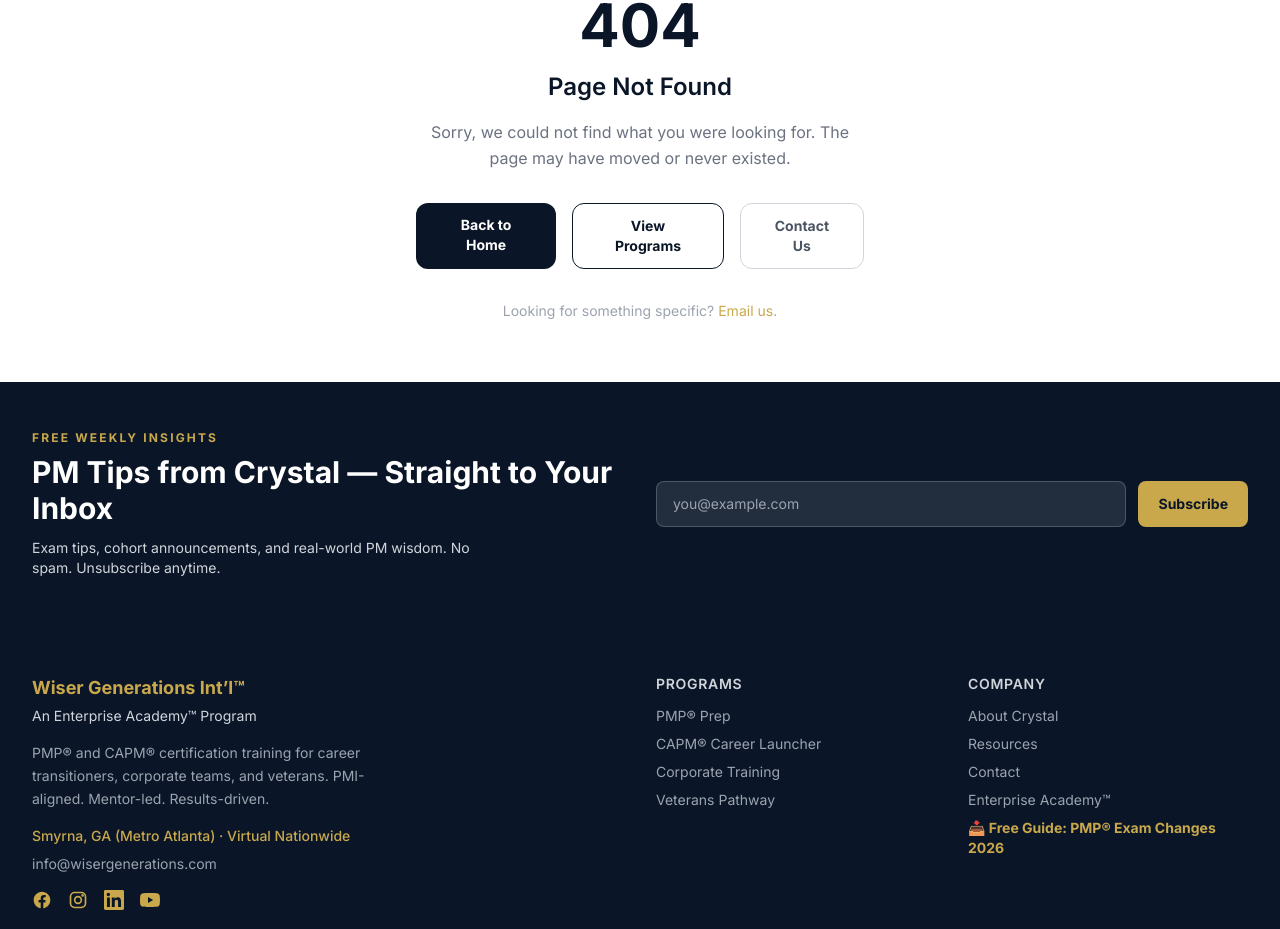
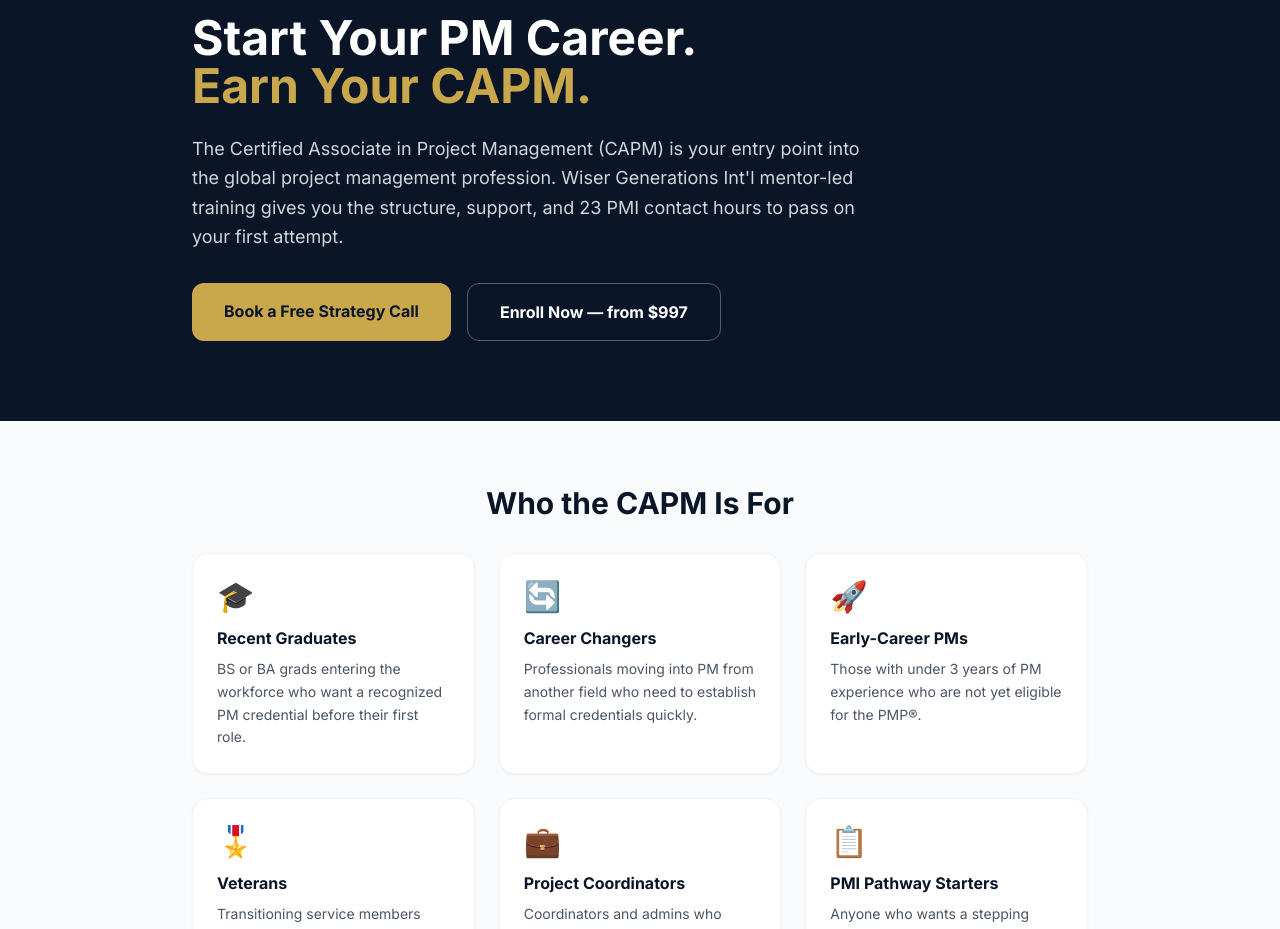
Before and after one commit to D4CGDBEMWS/wisergenerations-pmp, a Next.js app: page /capm in a window 1280 px wide. Before the commit this address had no page. Shown: the part 162-1091 px from the top of the page. Built offline with nearby package versions, Linux system fonts and the light colour scheme.

Commit message:
Add CAPM Certification Prep page
This page provides information about the CAPM certification, including its benefits, target audience, and enrollment options.

```diff
--- /dev/null
+++ b/app/capm/page.tsx
@@ -0,0 +1,185 @@
+import type { Metadata } from 'next'
+import Link from 'next/link'
+
+export const metadata: Metadata = {
+  title: 'CAPM Certification Prep',
+  description: 'Earn your CAPM certification with Wiser Generations Int\'l mentor-led training. Designed for career changers and early-career professionals. PMI-aligned curriculum.',
+}
+
+export default function CAPMPage() {
+  return (
+    <div className="bg-white">
+
+      {/* Hero */}
+      <section className="bg-navy text-white py-20 px-4 sm:px-6 lg:px-8">
+        <div className="max-w-4xl mx-auto">
+          <p className="text-gold text-sm font-bold uppercase tracking-widest mb-3">CAPM Certification Prep</p>
+          <h1 className="text-4xl sm:text-5xl font-bold leading-tight mb-6">
+            Start Your PM Career.<br />
+            <span className="text-gold">Earn Your CAPM.</span>
+          </h1>
+          <p className="text-lg text-gray-300 mb-8 max-w-2xl leading-relaxed">
+            The Certified Associate in Project Management (CAPM) is your entry point into the global project
+            management profession. Wiser Generations Int&apos;l mentor-led training gives you the structure,
+            support, and 23 PMI contact hours to pass on your first attempt.
+          </p>
+          <div className="flex flex-col sm:flex-row gap-4">
+            <Link
+              href="https://calendly.com/space4grace/15min"
+              className="inline-block rounded-xl bg-gold px-8 py-4 text-base font-bold text-navy transition hover:bg-amber-400"
+            >
+              Book a Free Strategy Call
+            </Link>
+            <Link
+              href="/checkout"
+              className="inline-block rounded-xl border border-white/30 px-8 py-4 text-base font-bold text-white transition hover:bg-white/10"
+            >
+              Enroll Now — from $997
+            </Link>
+          </div>
+        </div>
+      </section>
+
+      {/* Who it's for */}
+      <section className="py-16 px-4 sm:px-6 lg:px-8 bg-gray-50">
+        <div className="max-w-4xl mx-auto">
+          <h2 className="text-3xl font-bold text-navy mb-8 text-center">Who the CAPM Is For</h2>
+          <div className="grid gap-6 sm:grid-cols-2 lg:grid-cols-3">
+            {[
+              { icon: '🎓', title: 'Recent Graduates', desc: 'BS or BA grads entering the workforce who want a recognized PM credential before their first role.' },
+              { icon: '🔄', title: 'Career Changers', desc: 'Professionals moving into PM from another field who need to establish formal credentials quickly.' },
+              { icon: '🚀', title: 'Early-Career PMs', desc: 'Those with under 3 years of PM experience who are not yet eligible for the PMP®.' },
+              { icon: '🎖️', title: 'Veterans', desc: 'Transitioning service members building civilian PM credentials alongside military experience.' },
+              { icon: '💼', title: 'Project Coordinators', desc: 'Coordinators and admins who support projects and want to formalize their PM knowledge.' },
+              { icon: '📋', title: 'PMI Pathway Starters', desc: 'Anyone who wants a stepping stone on the path to earning the PMP® in the future.' },
+            ].map(({ icon, title, desc }) => (
+              <div key={title} className="bg-white rounded-2xl p-6 shadow-sm border border-gray-100">
+                <div className="text-3xl mb-3">{icon}</div>
+                <h3 className="font-bold text-navy mb-2">{title}</h3>
+                <p className="text-gray-600 text-sm leading-relaxed">{desc}</p>
+              </div>
+            ))}
+          </div>
+        </div>
+      </section>
+
+      {/* What's included */}
+      <section className="py-16 px-4 sm:px-6 lg:px-8">
+        <div className="max-w-4xl mx-auto grid gap-12 md:grid-cols-2 md:items-center">
+          <div>
+            <p className="text-gold text-sm font-bold uppercase tracking-widest mb-2">What You Get</p>
+            <h2 className="text-3xl font-bold text-navy mb-6">CAPM Career Launcher — What&apos;s Included</h2>
+            <ul className="space-y-4">
+              {[
+                '23 PMI contact hours (satisfies CAPM eligibility requirement)',
+                'Live, mentor-led virtual sessions with Crystal Stewart, PMP',
+                'Beginner-friendly curriculum aligned with the current CAPM exam',
+                'PMI application support — we help you complete the paperwork',
+                'Practice exam question bank with full answer explanations',
+                'Career transition roadmap — from wherever you are to PM',
+                'Resume and LinkedIn profile review for PM positioning',
+                'Private cohort community access',
+                'Certificate of completion from Wiser Generations Int\'l',
+              ].map((item) => (
+                <li key={item} className="flex items-start gap-3">
+                  <span className="mt-1 flex-shrink-0 w-5 h-5 rounded-full bg-gold/20 text-gold flex items-center justify-center text-xs font-bold">✓</span>
+                  <span className="text-gray-700 text-sm leading-relaxed">{item}</span>
+                </li>
+              ))}
+            </ul>
+          </div>
+          <div className="bg-navy text-white rounded-2xl p-8">
+            <p className="text-gold text-sm font-bold uppercase tracking-widest mb-2">Investment</p>
+            <p className="text-4xl font-bold mb-1">from $997</p>
+            <p className="text-gray-300 text-sm mb-6">One-time investment. Payment plans available.</p>
+            <ul className="space-y-2 mb-8 text-sm text-gray-300">
+              <li>✓ Live cohort instruction</li>
+              <li>✓ 23 PMI contact hours certificate</li>
+              <li>✓ Application support included</li>
+              <li>✓ Veteran discount available</li>
+            </ul>
+            <Link
+              href="/checkout"
+              className="block w-full text-center rounded-xl bg-gold px-6 py-4 text-base font-bold text-navy transition hover:bg-amber-400"
+            >
+              Enroll Now
+            </Link>
+            <p className="mt-4 text-center text-xs text-gray-400">
+              Not sure yet?{' '}
+              <Link href="https://calendly.com/space4grace/15min" className="text-gold hover:underline">
+                Book a free call first
+              </Link>
+            </p>
+          </div>
+        </div>
+      </section>
+
+      {/* CAPM vs PMP */}
+      <section className="py-16 px-4 sm:px-6 lg:px-8 bg-gray-50">
+        <div className="max-w-3xl mx-auto">
+          <h2 className="text-3xl font-bold text-navy mb-8 text-center">CAPM vs. PMP — Which Is Right for You?</h2>
+          <div className="overflow-x-auto rounded-2xl border border-gray-200 shadow-sm">
+            <table className="w-full text-sm">
+              <thead className="bg-navy text-white">
+                <tr>
+                  <th className="px-6 py-4 text-left font-semibold">Criteria</th>
+                  <th className="px-6 py-4 text-center font-semibold">CAPM®</th>
+                  <th className="px-6 py-4 text-center font-semibold">PMP®</th>
+                </tr>
+              </thead>
+              <tbody className="divide-y divide-gray-100 bg-white">
+                {[
+                  ['Experience required', 'None (HS diploma)', '3–5 years leading projects'],
+                  ['Education required', 'Secondary + 23 contact hours', 'HS/Degree + 35 contact hours'],
+                  ['Exam length', '150 questions, 3 hours', '180 questions, 4 hours'],
+                  ['Target audience', 'Entry-level / career changers', 'Experienced PM practitioners'],
+                  ['Salary impact', 'Entry-level positioning', '$20K+ median salary increase'],
+                  ['Path forward', 'Stepping stone to PMP', 'Global gold standard'],
+                ].map(([criteria, capm, pmp]) => (
+                  <tr key={criteria}>
+                    <td className="px-6 py-4 font-medium text-navy">{criteria}</td>
+                    <td className="px-6 py-4 text-center text-gray-700">{capm}</td>
+                    <td className="px-6 py-4 text-center text-gray-700">{pmp}</td>
+                  </tr>
+                ))}
+              </tbody>
+            </table>
+          </div>
+          <p className="mt-6 text-center text-gray-500 text-sm">
+            Not sure which is right for you?{' '}
+            <Link href="https://calendly.com/space4grace/15min" className="text-gold hover:underline font-medium">
+              Book a free call
+            </Link>{' '}
+            and Crystal will help you decide.
+          </p>
+        </div>
+      </section>
+
+      {/* CTA */}
+      <section className="py-16 px-4 sm:px-6 lg:px-8 bg-navy text-white text-center">
+        <div className="max-w-2xl mx-auto">
+          <h2 className="text-3xl font-bold mb-4">Ready to Start Your PM Career?</h2>
+          <p className="text-gray-300 mb-8 leading-relaxed">
+            Book a free 15-minute strategy call with Crystal to confirm the CAPM is the right move for you,
+            or enroll directly and get started today.
+          </p>
+          <div className="flex flex-col sm:flex-row gap-4 justify-center">
+            <Link
+              href="https://calendly.com/space4grace/15min"
+              className="rounded-xl bg-gold px-8 py-4 text-base font-bold text-navy transition hover:bg-amber-400"
+            >
+              Book a Free Call
+            </Link>
+            <Link
+              href="/checkout"
+              className="rounded-xl border border-white/30 px-8 py-4 text-base font-bold text-white transition hover:bg-white/10"
+            >
+              Enroll Now
+            </Link>
+          </div>
+        </div>
+      </section>
+
+    </div>
+  )
+}
```
